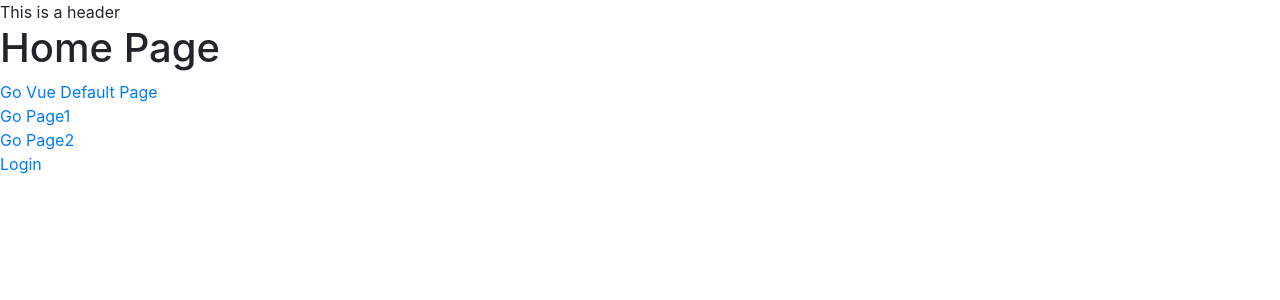
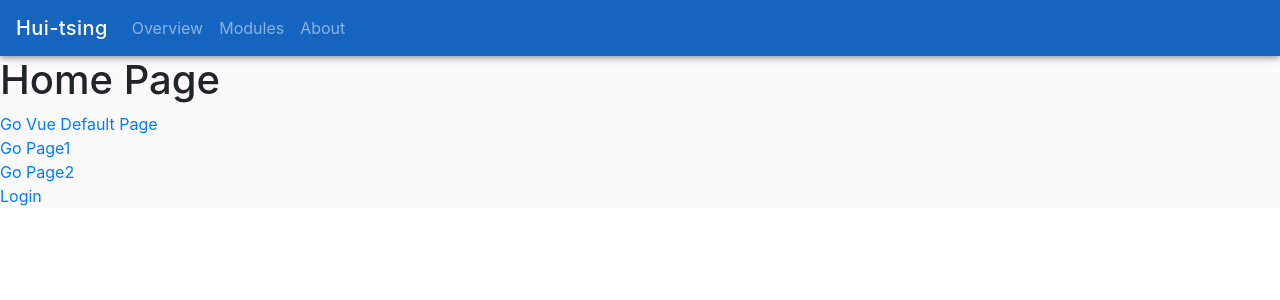
Before and after one commit to GinYang27/huitsing, a Vue app in the folder webapp/: page / in a window 1280 px wide. Shown: the top 300 px of the page. Built offline with nearby package versions, Linux system fonts and the light colour scheme; what vue-resource would draw is missing.

Commit message:
navbar and router

```diff
--- a/webapp/src/components/SiteHeader.vue
+++ b/webapp/src/components/SiteHeader.vue
@@ -1,14 +1,42 @@
 <template>
-  <header>
-    This is a header
-  </header>
+  <nav class="navbar navbar-expand-lg navbar-dark">
+    <a class="navbar-brand" href="#">Hui-tsing</a>
+    <button class="navbar-toggler" type="button" data-toggle="collapse" data-target="#navbarSupportedContent" aria-controls="navbarSupportedContent" aria-expanded="false" aria-label="Toggle navigation">
+        <span class="navbar-toggler-icon"></span>
+      </button>
+    <div class="collapse navbar-collapse" id="navbarSupportedContent">
+      <ul class="navbar-nav mr-auto">
+        <li class="nav-item">
+          <router-link class="nav-link" to="/overview">Overview</router-link>
+        </li>
+        <li class="nav-item">
+          <router-link class="nav-link" to="/modules">Modules</router-link>
+        </li>
+        <li class="nav-item">
+          <router-link class="nav-link" to="/about">About</router-link>
+        </li>
+      </ul>
+      <!-- <form class="form-inline my-2 my-lg-0">
+        <input class="form-control mr-sm-2" type="search" placeholder="Search" aria-label="Search">
+        <button class="btn btn-outline-info my-2 my-sm-0" type="submit">Search</button>
+      </form> -->
+    </div>
+  </nav>
 </template>
 
 <script>
-  export default {
-  }
+  export default {}
 </script>
 
 <style lang="scss" scoped>
-
+  nav {
+    box-shadow: 0 2px 4px -1px rgba(0, 0, 0, .2), 0 4px 5px 0 rgba(0, 0, 0, .14), 0 1px 10px 0 rgba(0, 0, 0, .12);
+    background-color: #1565c0;
+    .navbar-brand {
+      font-size: 20px;
+      font-weight: 500;
+      letter-spacing: .02em;
+      white-space: nowrap;
+    }
+  }
 </style>
--- /dev/null
+++ b/webapp/src/views/AboutView.vue
@@ -0,0 +1,5 @@
+<template>
+  <div>
+    This is about page.
+  </div>
+</template>
--- a/webapp/src/views/Home.vue
+++ b/webapp/src/views/Home.vue
@@ -1,7 +1,8 @@
 <template>
-  <div>
+  <div class="h-app-wrap">
     <site-header></site-header>
     <h1>Home Page</h1>
+    <router-view></router-view>
     <ul>
       <li>
         <router-link to="/vue">Go Vue Default Page</router-link>
@@ -28,3 +29,9 @@ export default {
 
 }
 </script>
+
+<style lang="scss" scoped>
+  .h-app-wrap {
+    background-color: #fafafa
+  }
+</style>
--- /dev/null
+++ b/webapp/src/views/ModulesView.vue
@@ -0,0 +1,3 @@
+<template>
+  <div>This is modules page.</div>
+</template>
--- /dev/null
+++ b/webapp/src/views/Overview.vue
@@ -0,0 +1,3 @@
+<template>
+  <div>Overview page here</div>
+</template>
```
Also changed, not shown: webapp/src/router/index.js (+11 -1 lines).
